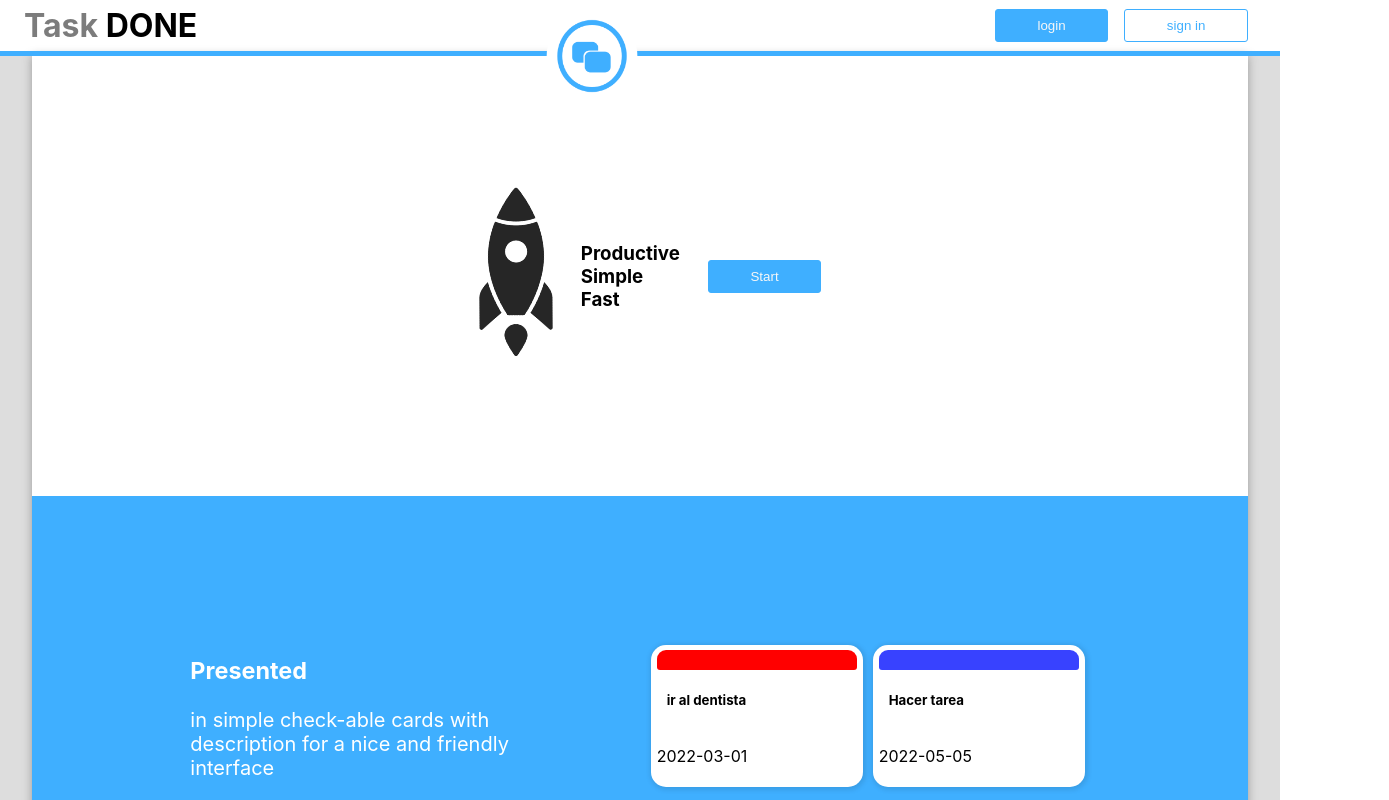
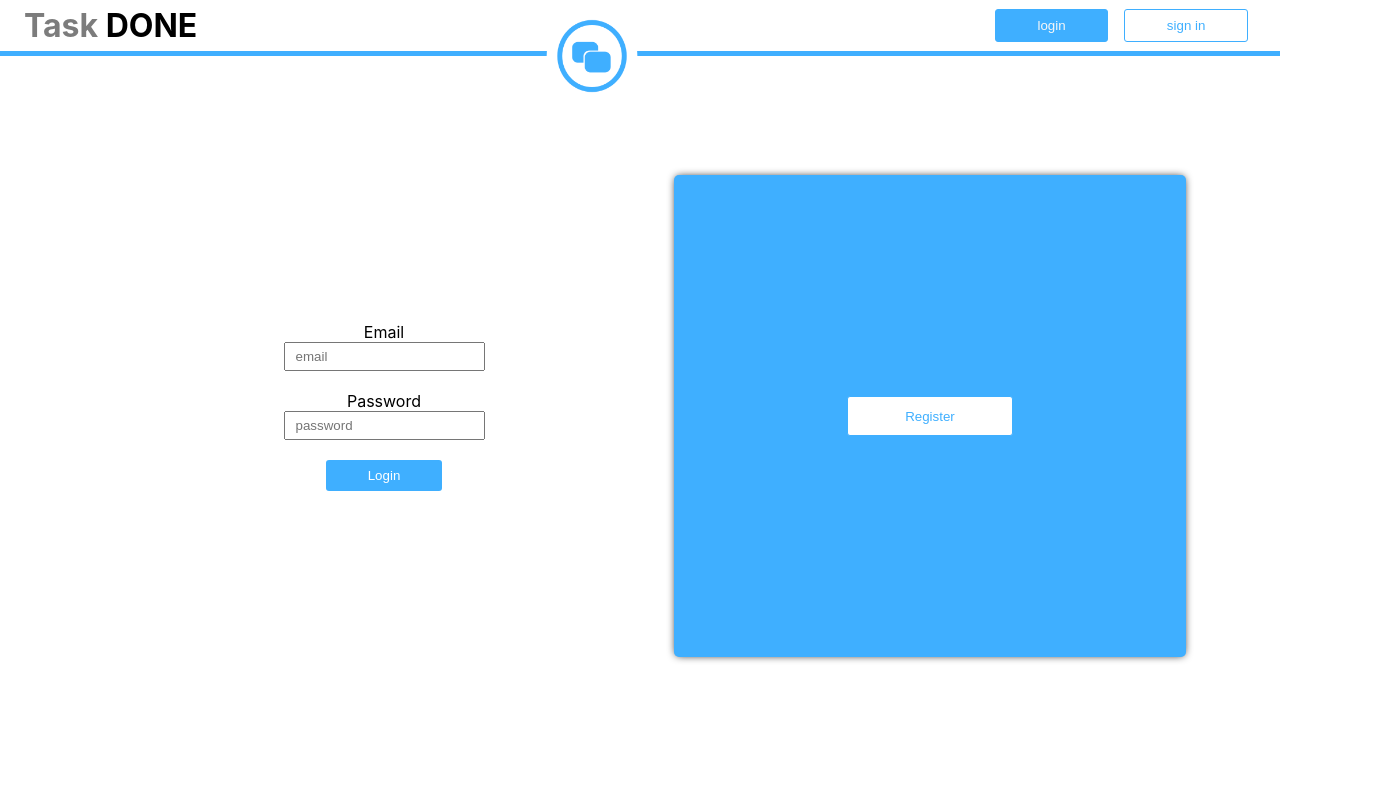
Before and after one commit to GenaroMazur/ToDoList, a React (Create React App) app in the folder frontend/: page /login in a window 1280 px wide. Shown: the top 800 px of the page, 1389 px wide, since content can reach past the window. Built offline with nearby package versions, Linux system fonts and the light colour scheme.

Commit message:
[ADD & MOD] [ADD] components/login .css .jsx [MOD] frontend/app.js frontend/index.js

```diff
--- a/frontend/package.json
+++ b/frontend/package.json
@@ -4,6 +4,7 @@
     "cra-template": "1.2.0",
     "react": "^18.2.0",
     "react-dom": "^18.2.0",
+    "react-router-dom": "^6.4.3",
     "react-scripts": "5.0.1"
   },
   "scripts": {
--- a/frontend/src/App.js
+++ b/frontend/src/App.js
@@ -1,10 +1,17 @@
 import Header from "./components/header/Header"
 import Home from "./components/home/Home"
+import Login from "./components/login/Login"
+import {Routes, Route} from "react-router-dom"
 function App() {
   return (
     <div>
+
       <Header/>
-      <Home/>
+      <Routes>
+        <Route path="/" element={<Home/>}/>
+        <Route path="/login" element={<Login/>}/>
+        <Route path="/register" element={<Login/>}/>
+      </Routes>
     </div>
   );
 }
--- /dev/null
+++ b/frontend/src/components/login/Login.css
@@ -0,0 +1,65 @@
+.loginRegister{
+    display: flex;
+    flex-direction: row;
+    justify-content: center;
+    align-items: center;
+    align-content: center;
+    height: 90vh;
+}
+.loginRegister> * >form {
+    display: flex;
+    flex-direction: column;
+    align-items: center;
+    width: 45vw;
+}
+.loginRegister>*{
+    display: flex;
+    transition: all 1s;
+}
+.ocultar{
+    transition: all 0s;
+    opacity: 0;
+    max-width: 0;
+}
+form>input{
+    margin-bottom: 20px;
+    padding: 5px 10px;
+}
+
+.buttonForm{
+    background-color: #3FAFFF;
+    border: 0px;
+    border-radius: 3px;
+    padding: 0.5rem 2.6rem;
+    color: white;
+    transition: all 0.25s;
+}
+
+.buttonForm:hover{
+    color: #f7f7f7;
+    background-color: #1b91e6;
+}
+
+.showLogin, .showRegister{
+    color: #3FAFFF;
+    background-color: white;
+    transition: all 0.25s;
+    padding: 0.7rem 3.6rem;
+    border-radius: 3px;
+    border: solid 1px #3FAFFF;
+}
+.showLogin:hover, .showRegister:hover{
+    color: #f7f7f7;
+    background-color: #1683d1;
+}
+
+.buttonConten{
+    width: 40vw;
+    justify-content: center;
+    height: 67%;
+    align-items: center;
+    background-color: #3FAFFF;
+    margin: 2px;
+    border-radius: 5px;
+    box-shadow: 0px 0px 8px -2px;
+}
--- /dev/null
+++ b/frontend/src/components/login/Login.jsx
@@ -0,0 +1,73 @@
+import "./Login.css"
+import {useRef, useEffect, useState} from "react"
+import {useLocation} from "react-router-dom"
+function Login(){
+    let direction = useLocation()
+    const [link, letLink] = useState(direction.pathname)
+
+    useEffect(()=>{
+
+        if(link === "/login"){
+            showLogin.current.classList.add("ocultar")
+            registerForm.current.classList.add("ocultar")
+            showRegister.current.classList.remove("ocultar")
+            loginForm.current.classList.remove("ocultar")
+        } else if(link === "/register"){
+            showLogin.current.classList.remove("ocultar")
+            registerForm.current.classList.remove("ocultar")
+            showRegister.current.classList.add("ocultar")
+            loginForm.current.classList.add("ocultar")
+        }
+
+    },[link])
+
+    const loginForm = useRef()
+    const registerForm = useRef()
+    const showLogin = useRef()
+    const showRegister = useRef()
+
+    const cambiar = ()=>{
+        if(link === "/login"){
+            letLink("/register")
+        }else{
+            letLink("/login")
+        }
+    }
+    return(
+        <div className="loginRegister">
+            <div ref={showLogin} className="buttonConten">
+                <button  className="showLogin unFocusButton" onClick={cambiar}>Login</button>
+            </div>
+            <div ref={loginForm} className="loginForm">
+                <form action="http//localhost:3001/auth/login" method="post">
+                    <label htmlFor="email">Email</label>
+                    <div className="dangerLogEmail"></div>
+                    <input type="text" placeholder="email" name="email" id="email"/>
+                    <label htmlFor="password">Password</label>
+                    <div className="dangerLogPass"></div>
+                    <input type="password" placeholder="password" name="password" id="password"/>
+                    <input type="submit" value="Login" className="buttonForm"/>
+                </form>
+            </div>
+            <div ref={showRegister} className="buttonConten">
+                <button  className="showRegister unFocusButton" onClick={cambiar}>Register</button>
+            </div>
+            <div ref={registerForm} className="registerForm ">
+                <form action="http//localhost:3001/auth/register" method="post">
+                    <label htmlFor="username">Username</label>
+                    <div className="dangerRegUser"></div>
+                    <input type="text" placeholder="Joe" name="username" id="username"/>
+                    <label htmlFor="regEmail">Email</label>
+                    <div className="dangerRegEmail"></div>
+                    <input type="text" placeholder="example@email.com" name="email" id="regEmail"/>
+                    <label htmlFor="regPassword">Password</label>
+                    <div className="dangerRegPass"></div>
+                    <input type="password" placeholder="pass1234" name="password" id="regPassword"/>
+                    <input type="submit" value="Register" className="buttonForm"/>
+                </form>
+            </div>
+        </div>
+    )
+}
+
+export default Login
--- a/frontend/src/index.js
+++ b/frontend/src/index.js
@@ -3,12 +3,12 @@ import ReactDOM from 'react-dom/client';
 import './index.css';
 import App from './App';
 import reportWebVitals from './reportWebVitals';
-
+import {BrowserRouter} from "react-router-dom"
 const root = ReactDOM.createRoot(document.getElementById('root'));
 root.render(
-  <React.StrictMode>
+  <BrowserRouter>
     <App />
-  </React.StrictMode>
+  </BrowserRouter>
 );
 
 // If you want to start measuring performance in your app, pass a function
```
Also changed, not shown: 1 other file (tests, documents, lock files or other folders).
